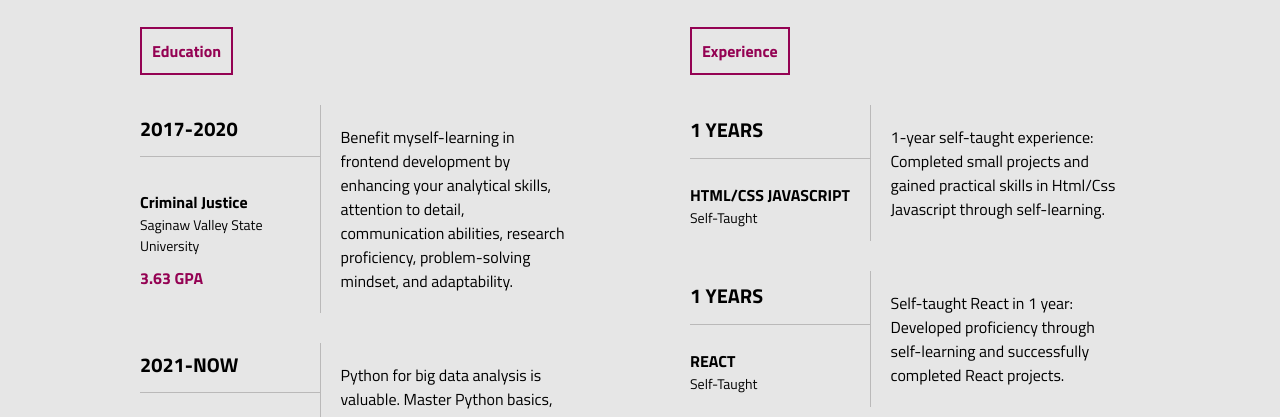
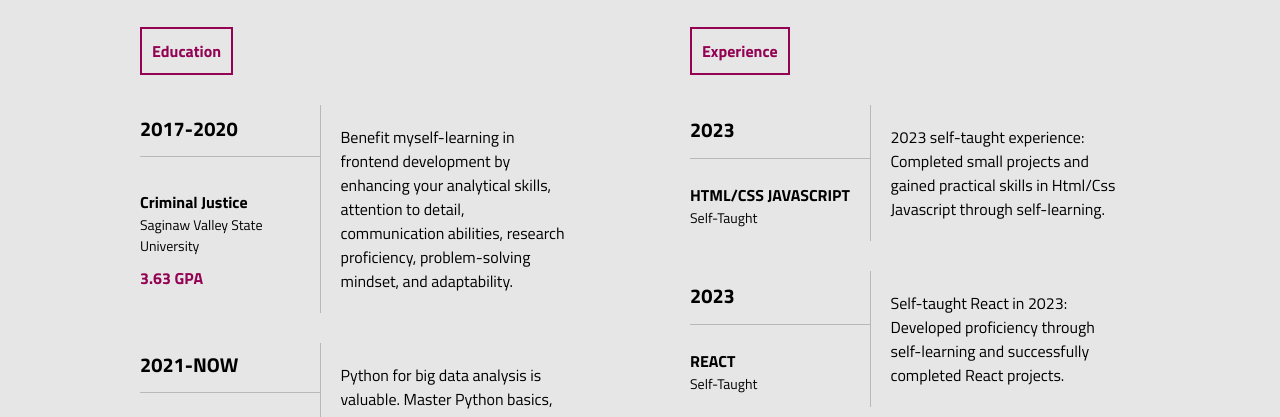
Before and after one commit to RiRi9527/RiRi9527.github.io, a plain HTML site: page index.html in a window 1280 px wide. Shown: the part 1833-2250 px from the top of the page. Drawn offline with Linux system fonts and the light colour scheme.

Commit message:
Update index.html

```diff
--- a/index.html
+++ b/index.html
@@ -212,10 +212,10 @@
             <table>
               <tr>
                 <td class="date">
-                  <h3>1 Years</h3>
+                  <h3>2023</h3>
                 </td>
                 <td rowspan="2" class="description">
-                  1-year self-taught experience: Completed small projects and
+                 2023 self-taught experience: Completed small projects and
                   gained practical skills in Html/Css Javascript through
                   self-learning.
                 </td>
@@ -230,10 +230,10 @@
             <table>
               <tr>
                 <td class="date">
-                  <h3>1 Years</h3>
+                  <h3>2023</h3>
                 </td>
                 <td rowspan="2" class="description">
-                  Self-taught React in 1 year: Developed proficiency through
+                  Self-taught React in 2023: Developed proficiency through
                   self-learning and successfully completed React projects.
                 </td>
               </tr>
```
